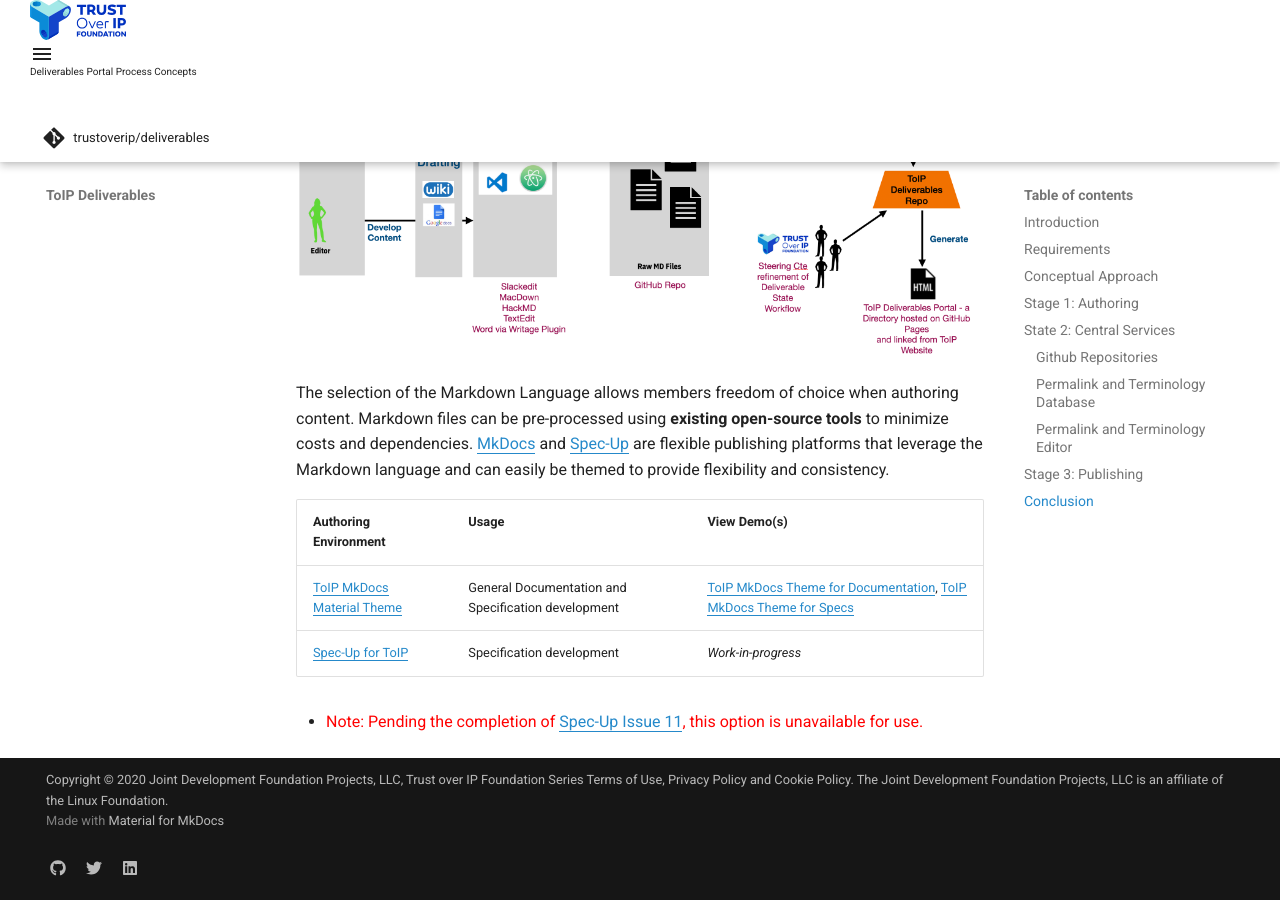
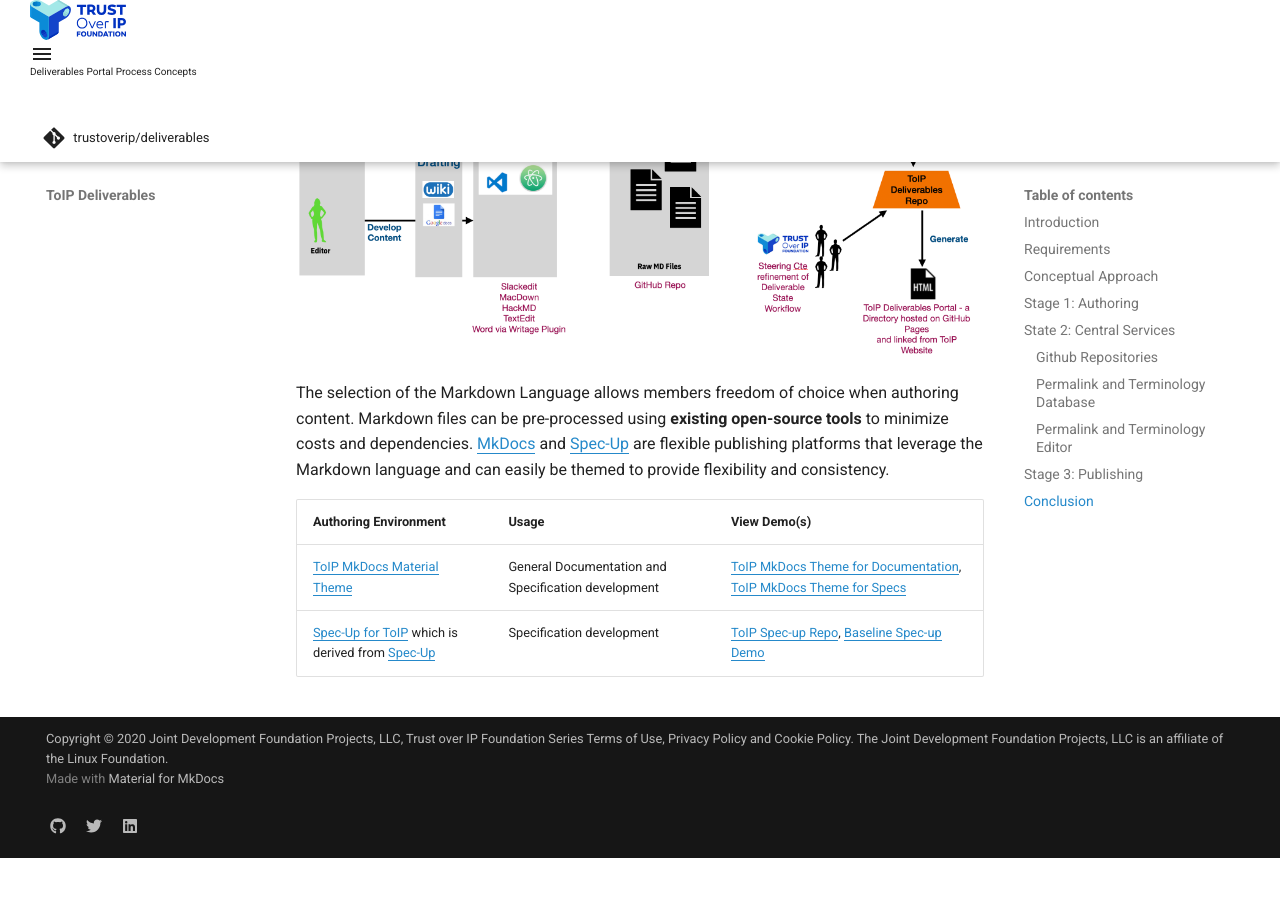
Before and after one commit to trustoverip/deliverables, an MkDocs documentation site: the page built from docs/process/process_concepts.md, in a window 1280 px wide and 900 px high, scrolled down 2848 px. Built offline with MkDocs 1.6.1 and Material for MkDocs 9.7.7, drawn with Linux system fonts in a browser that asks for light colours; comment, search, counter and statistics services are not loaded; after the commit the page ends 3706 px from its top, so only the background shows below that.

Commit message:
Fix #8: WIP References

```diff
--- a/docs/process/process_concepts.md
+++ b/docs/process/process_concepts.md
@@ -46,6 +46,4 @@
 | Authoring Environment | Usage | View Demo(s) |
 | --- | --- | --- |
 | [ToIP MkDocs Material Theme](https://github.com/trustoverip/mkdocs-material) | General Documentation and Specification development | [ToIP MkDocs Theme for Documentation](https://trustoverip.github.io/deliverables/), [ToIP MkDocs Theme for Specs](https://squidfunk.github.io/toip-demo-spec/) |
-| [Spec-Up for ToIP](https://github.com/decentralized-identity/spec-up) | Specification development | _Work-in-progress_ |
-
-* <font color="red">Note: Pending the completion of [Spec-Up Issue 11](https://github.com/decentralized-identity/spec-up/issues/11), this option is unavailable for use.</font>
+| [Spec-Up for ToIP](https://github.com/trustoverip/spec-up) which is derived from [Spec-Up](https://github.com/decentralized-identity/spec-up) | Specification development | [ToIP Spec-up Repo](https://trustoverip.github.io/spec-up), [Baseline Spec-up Demo](https://identity.foundation/spec-up/)|
```
Also changed, not shown: docs/process/basic_tools.md (+1 -1 lines).
